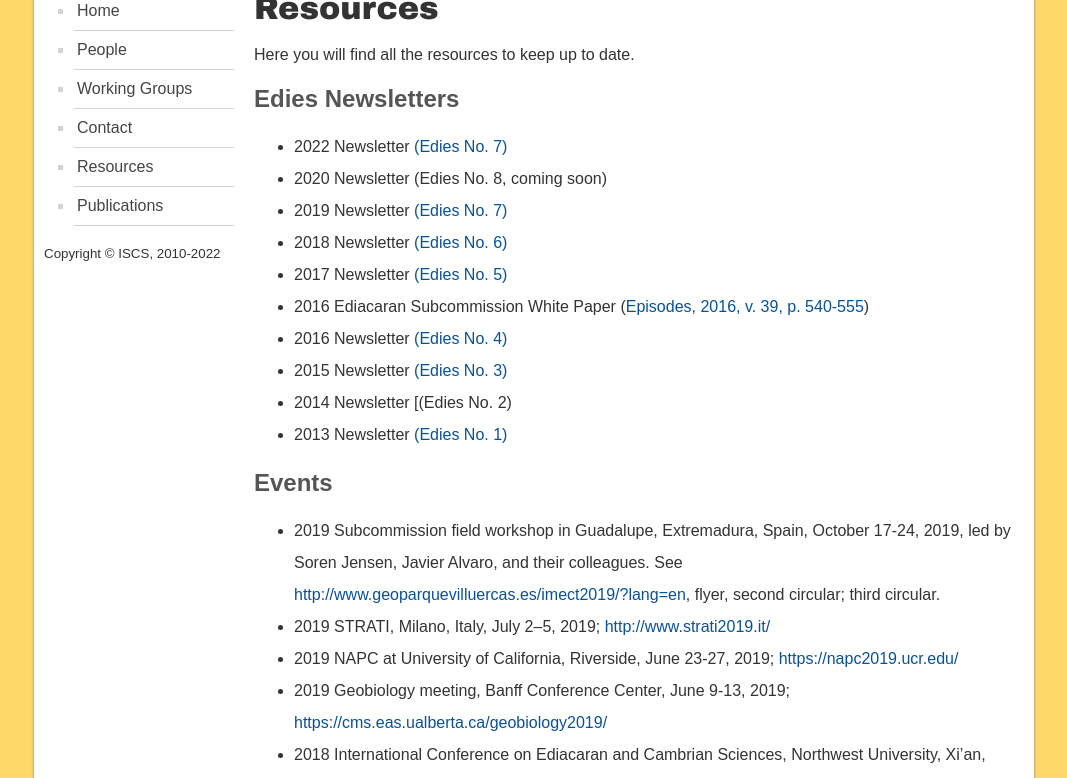
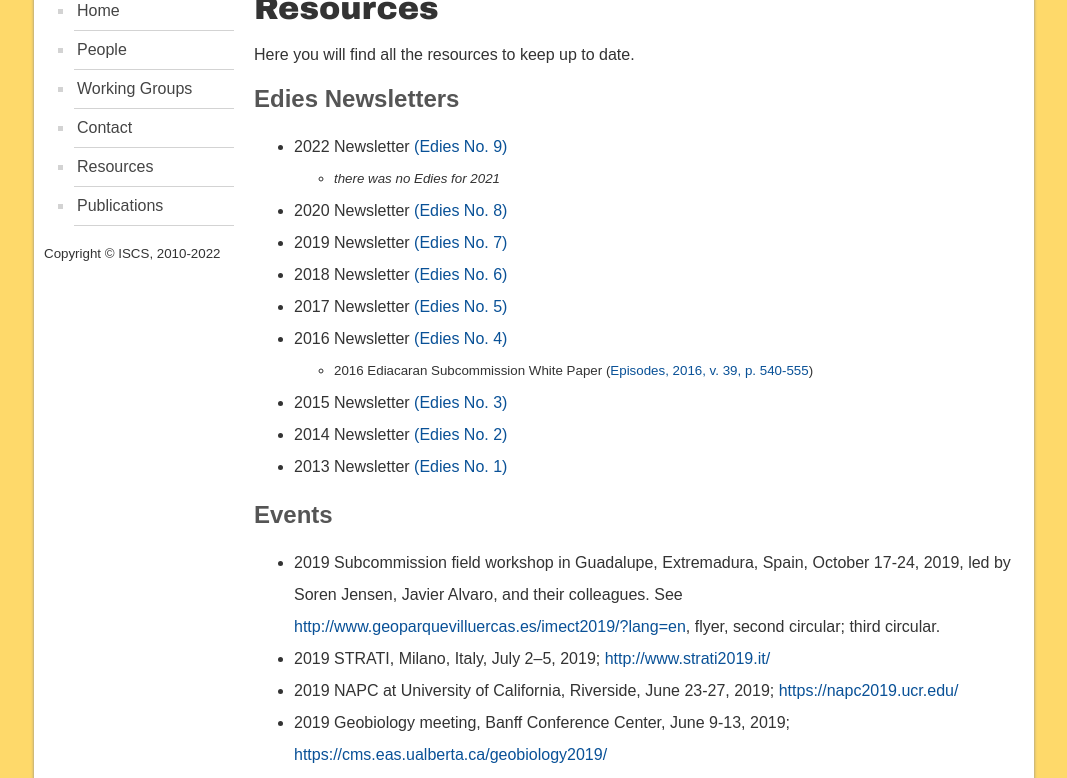
Before and after one commit to i-c-stratigraphy/subcommission-ediacaran, a Jekyll site: the page built from pages/resources.md, in a window 1280 px wide and 900 px high, scrolled down 309 px, cut to the strip 122-900 px from the top of the window. Shown: the whole strip, without its empty margins (106-1173 px from the left). Built offline with Jekyll 4.4.1, drawn with Linux system fonts in a browser that asks for light colours.

Commit message:
finalise Edies files

```diff
--- a/pages/resources.md
+++ b/pages/resources.md
@@ -10,15 +10,16 @@ Here you will find all the resources to keep up to date.
 
 ## Edies Newsletters
 
-* 2022 Newsletter [(Edies No. 7)](/subcommission-ediacaran/files/Edies_09_2022.pdf)
-* 2020 Newsletter (Edies No. 8, coming soon)
+* 2022 Newsletter [(Edies No. 9)](/subcommission-ediacaran/files/Edies_09_2022.pdf)
+    * _there was no Edies for 2021_
+* 2020 Newsletter [(Edies No. 8)](/subcommission-ediacaran/files/Edies_08_2020.pdf)
 * 2019 Newsletter [(Edies No. 7)](/subcommission-ediacaran/files/Edies_07_2019.pdf)
 * 2018 Newsletter [(Edies No. 6)](/subcommission-ediacaran/files/Edies_06_2018.pdf)
 * 2017 Newsletter [(Edies No. 5)](/subcommission-ediacaran/files/Edies_05_2017.pdf)
-* 2016 Ediacaran Subcommission White Paper ([Episodes, 2016, v. 39, p. 540-555](https://doi.org/10.18814/epiiugs/2016/v39i4/103886))
 * 2016 Newsletter [(Edies No. 4)](/subcommission-ediacaran/files/Edies_04_2016.pdf)
+    * 2016 Ediacaran Subcommission White Paper ([Episodes, 2016, v. 39, p. 540-555](https://doi.org/10.18814/epiiugs/2016/v39i4/103886))
 * 2015 Newsletter [(Edies No. 3)](/subcommission-ediacaran/files/Edies_03_2015.pdf)
-* 2014 Newsletter [(Edies No. 2)
+* 2014 Newsletter [(Edies No. 2)](/subcommission-ediacaran/files/Edies_02_2014.pdf)
 * 2013 Newsletter [(Edies No. 1)](/subcommission-ediacaran/files/Edies_01_2013.pdf)
 
 ## Events
```
Also changed, not shown: 15 other files.
